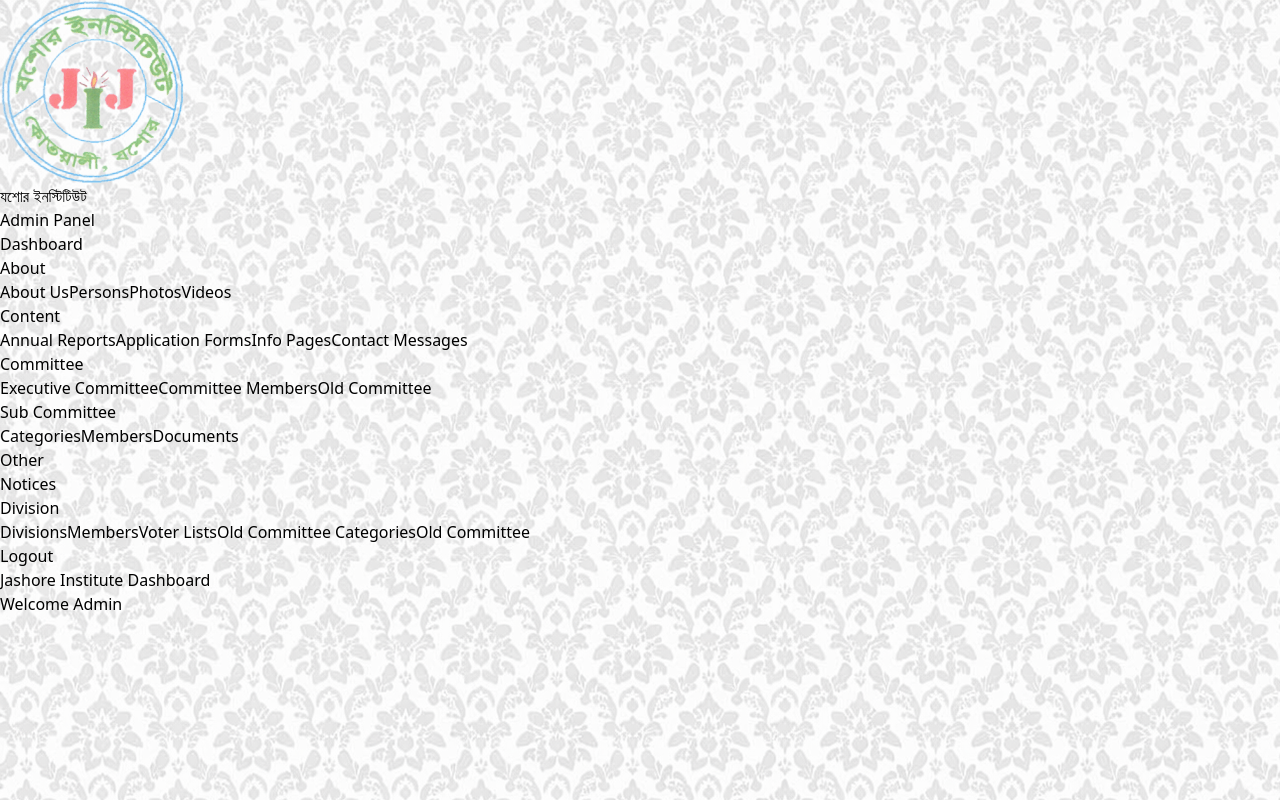
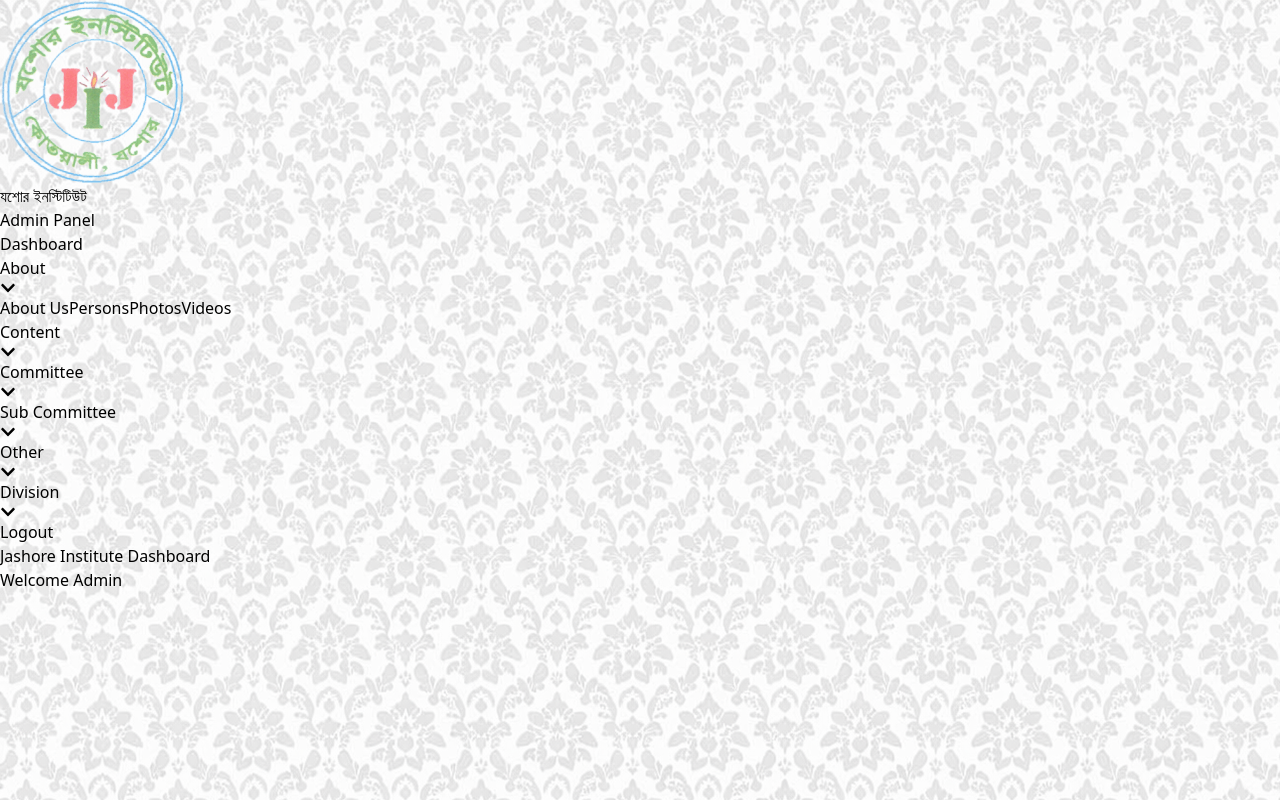
Before and after one commit to fahimfaisal1454/jessore_institute2026, a React (Vite) app in the folder jashore_institute/: page /dashboard in a window 1280 px wide. Built offline with nearby package versions, Linux system fonts and the light colour scheme; sample sign-in values are in the browser's storage.

Commit message:
login icon

```diff
--- a/jashore_institute/src/components/dashboard/Sidebar.jsx
+++ b/jashore_institute/src/components/dashboard/Sidebar.jsx
@@ -1,10 +1,25 @@
 import { useNavigate, useLocation } from "react-router-dom";
 import { useAuth } from "../../auth/AuthContext";
+import { useState } from "react";
+import { FaChevronDown } from "react-icons/fa";
 
 export default function Sidebar() {
   const navigate = useNavigate();
   const location = useLocation();
   const { logout } = useAuth();
+
+  const [open, setOpen] = useState({
+    about: true,
+    content: false,
+    committee: false,
+    sub: false,
+    other: false,
+    division: false,
+  });
+
+  const toggle = (key) => {
+    setOpen((prev) => ({ ...prev, [key]: !prev[key] }));
+  };
 
   const handleLogout = () => {
     logout();
@@ -14,39 +29,32 @@
   const isActive = (path) => location.pathname.startsWith(path);
 
   const linkClass = (path) =>
-    `text-left px-3 py-2 rounded transition ${
+    `text-left px-3 py-2 rounded-lg text-sm transition-all duration-200 ${
       isActive(path)
-        ? "bg-blue-600 text-white"
-        : "hover:bg-gray-700"
+        ? "bg-blue-600 text-white shadow-md"
+        : "text-gray-300 hover:bg-gray-700 hover:text-white"
     }`;
 
   return (
-    <div className="w-64 bg-gray-900 text-white h-full flex flex-col">
+    <div className="w-64 bg-gradient-to-b from-gray-900 to-gray-800 text-white h-full flex flex-col shadow-xl">
 
-     {/* 🔥 LOGO + NAME (CLICKABLE) */}
+      {/* 🔥 LOGO */}
       <div
         onClick={() => navigate("/")}
-  className="p-4 border-b border-gray-800 flex items-center gap-3 cursor-pointer hover:bg-gray-800 transition"
+        className="p-4 flex items-center gap-3 cursor-pointer border-b border-gray-700 hover:bg-gray-800 transition"
       >
         <img
           src="/logo.png"
-    alt="Logo"
-    className="w-12 h-12 object-contain"
+          className="w-10 h-10 rounded-full bg-white p-1"
         />
         <div>
-    <p className="text-m font-semibold leading-tight">
-      যশোর ইনস্টিটিউট
-    </p>
-    <p className="text-xs text-gray-400">
-      Admin Panel
-    </p>
+          <p className="text-sm font-semibold">যশোর ইনস্টিটিউট</p>
+          <p className="text-xs text-gray-400">Admin Panel</p>
         </div>
       </div>
 
-      {/* SCROLLABLE */}
-      <div className="flex-1 overflow-y-auto p-4">
-
-        <nav className="flex flex-col gap-1">
+      {/* CONTENT */}
+      <div className="flex-1 overflow-y-auto p-4 space-y-2">
 
         {/* DASHBOARD */}
         <button
@@ -57,136 +65,106 @@
         </button>
 
         {/* ABOUT */}
-          <p className="text-gray-400 text-xs mt-3 mb-1">About</p>
-
-          <button onClick={() => navigate("/dashboard/about")} className={linkClass("/dashboard/about")}>
-            About Us
-          </button>
-
-          <button onClick={() => navigate("/dashboard/person")} className={linkClass("/dashboard/person")}>
-            Persons
-          </button>
-
-          <button onClick={() => navigate("/dashboard/photos")} className={linkClass("/dashboard/photos")}>
-            Photos
-          </button>
-
-          <button onClick={() => navigate("/dashboard/videos")} className={linkClass("/dashboard/videos")}>
-            Videos
-          </button>
+        <Section title="About" open={open.about} toggle={() => toggle("about")}>
+          <NavItem to="/dashboard/about" label="About Us" />
+          <NavItem to="/dashboard/person" label="Persons" />
+          <NavItem to="/dashboard/photos" label="Photos" />
+          <NavItem to="/dashboard/videos" label="Videos" />
+        </Section>
 
         {/* CONTENT */}
-          <p className="text-gray-400 text-xs mt-3 mb-1">Content</p>
-
-          <button onClick={() => navigate("/dashboard/reports")} className={linkClass("/dashboard/reports")}>
-            Annual Reports
-          </button>
-
-          <button onClick={() => navigate("/dashboard/forms")} className={linkClass("/dashboard/forms")}>
-            Application Forms
-          </button>
-
-          <button onClick={() => navigate("/dashboard/infopages")} className={linkClass("/dashboard/infopages")}>
-            Info Pages
-          </button>
-
-          <button onClick={() => navigate("/dashboard/contact")} className={linkClass("/dashboard/contact")}>
-            Contact Messages
-          </button>
+        <Section title="Content" open={open.content} toggle={() => toggle("content")}>
+          <NavItem to="/dashboard/reports" label="Annual Reports" />
+          <NavItem to="/dashboard/forms" label="Application Forms" />
+          <NavItem to="/dashboard/infopages" label="Info Pages" />
+          <NavItem to="/dashboard/contact" label="Contact Messages" />
+        </Section>
 
         {/* COMMITTEE */}
-          <p className="text-gray-400 text-xs mt-3 mb-1">Committee</p>
+        <Section title="Committee" open={open.committee} toggle={() => toggle("committee")}>
+          <NavItem to="/dashboard/committee/executive" label="Executive Committee" />
+          <NavItem to="/dashboard/committee/members" label="Committee Members" />
+          <NavItem to="/dashboard/committee/old" label="Old Committee" />
+        </Section>
 
-          <button onClick={() => navigate("/dashboard/committee/executive")} className={linkClass("/dashboard/committee/executive")}>
-            Executive Committee
-          </button>
-
-          <button onClick={() => navigate("/dashboard/committee/members")} className={linkClass("/dashboard/committee/members")}>
-            Committee Members
-          </button>
-
-          <button onClick={() => navigate("/dashboard/committee/old")} className={linkClass("/dashboard/committee/old")}>
-            Old Committee
-          </button>
-
-          {/* SUB COMMITTEE */}
-          <p className="text-gray-400 text-xs mt-3 mb-1">Sub Committee</p>
-
-          <button
-            onClick={() => navigate("/dashboard/committee/sub-categories")}
-            className={linkClass("/dashboard/committee/sub-categories")}
-          >
-            Categories
-          </button>
-
-          <button
-            onClick={() => navigate("/dashboard/committee/sub-members")}
-            className={linkClass("/dashboard/committee/sub-members")}
-          >
-            Members
-          </button>
-
-          <button
-            onClick={() => navigate("/dashboard/committee/sub-docs")}
-            className={linkClass("/dashboard/committee/sub-docs")}
-          >
-            Documents
-          </button>
+        {/* SUB */}
+        <Section title="Sub Committee" open={open.sub} toggle={() => toggle("sub")}>
+          <NavItem to="/dashboard/committee/sub-categories" label="Categories" />
+          <NavItem to="/dashboard/committee/sub-members" label="Members" />
+          <NavItem to="/dashboard/committee/sub-docs" label="Documents" />
+        </Section>
 
         {/* OTHER */}
-          <p className="text-gray-400 text-xs mt-3 mb-1">Other</p>
+        <Section title="Other" open={open.other} toggle={() => toggle("other")}>
+          <NavItem to="/dashboard/notices" label="Notices" />
+        </Section>
 
-          <button
-            onClick={() => navigate("/dashboard/notices")}
-            className={linkClass("/dashboard/notices")}
-          >
-            Notices
-          </button>
+        {/* DIVISION */}
+        <Section title="Division" open={open.division} toggle={() => toggle("division")}>
+          <NavItem to="/dashboard/divisions" label="Divisions" />
+          <NavItem to="/dashboard/members" label="Members" />
+          <NavItem to="/dashboard/voters" label="Voter Lists" />
+          <NavItem to="/dashboard/old-committee-categories" label="Old Committee Categories" />
+          <NavItem to="/dashboard/old-committee" label="Old Committee" />
+        </Section>
 
-          <p className="text-gray-400 text-xs mt-3 mb-1">Division</p>
-
-          <button
-            onClick={() => navigate("/dashboard/divisions")}
-            className={linkClass("/dashboard/divisions")}
-          >
-            Divisions
-          </button>
-
-          <button onClick={() => navigate("/dashboard/members")} className={linkClass("/dashboard/members")}>
-            Members
-          </button>
-
-          <button onClick={() => navigate("/dashboard/voters")} className={linkClass("/dashboard/voters")}>
-            Voter Lists
-          </button>
-
-          <button
-            onClick={() => navigate("/dashboard/old-committee-categories")}
-            className={linkClass("/dashboard/old-committee-categories")}
-          >
-            Old Committee Categories
-          </button>
-
-          <button
-            onClick={() => navigate("/dashboard/old-committee")}
-            className={linkClass("/dashboard/old-committee")}
-          >
-            Old Committee
-          </button>
-
-        </nav>
       </div>
 
       {/* LOGOUT */}
-      <div className="p-4 border-t border-gray-800">
+      <div className="p-4 border-t border-gray-700">
         <button
           onClick={handleLogout}
-          className="w-full bg-red-500 py-2 rounded hover:bg-red-600 text-sm"
+          className="w-full bg-red-500 py-2 rounded-lg hover:bg-red-600 transition text-sm font-medium shadow"
         >
           Logout
         </button>
       </div>
-
     </div>
   );
 }
+
+/* 🔥 CLEAN COMPONENTS */
+
+function Section({ title, open, toggle, children }) {
+  return (
+    <div>
+      <button
+        onClick={toggle}
+        className="flex justify-between items-center w-full text-[11px] uppercase tracking-wider text-gray-500 font-semibold mt-4 hover:text-white transition"
+      >
+        {title}
+        <FaChevronDown
+          className={`transition-transform duration-300 ${
+            open ? "rotate-180" : ""
+          }`}
+        />
+      </button>
+
+      {open && (
+        <div className="ml-3 border-l border-gray-700 pl-2 mt-2 flex flex-col gap-1">
+          {children}
+        </div>
+      )}
+    </div>
+  );
+}
+
+function NavItem({ to, label }) {
+  const navigate = useNavigate();
+  const location = useLocation();
+
+  const active = location.pathname.startsWith(to);
+
+  return (
+    <button
+      onClick={() => navigate(to)}
+      className={`text-left px-3 py-2 rounded-lg text-sm transition-all ${
+        active
+          ? "bg-blue-600 text-white shadow-md"
+          : "text-gray-300 hover:bg-gray-700 hover:text-white"
+      }`}
+    >
+      {label}
+    </button>
+  );
+}
```
Lines whose indentation alone changed are shown as unchanged.
